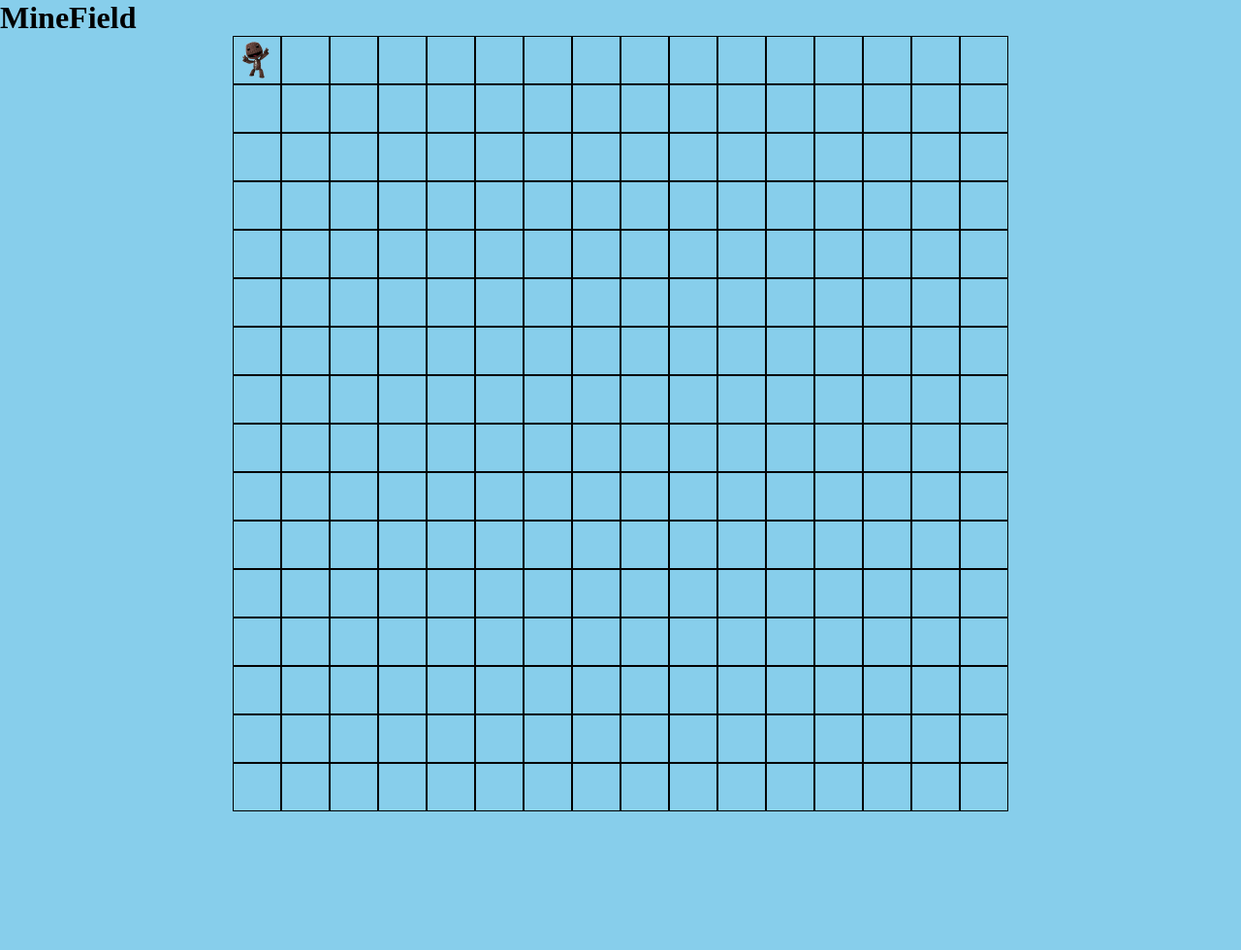
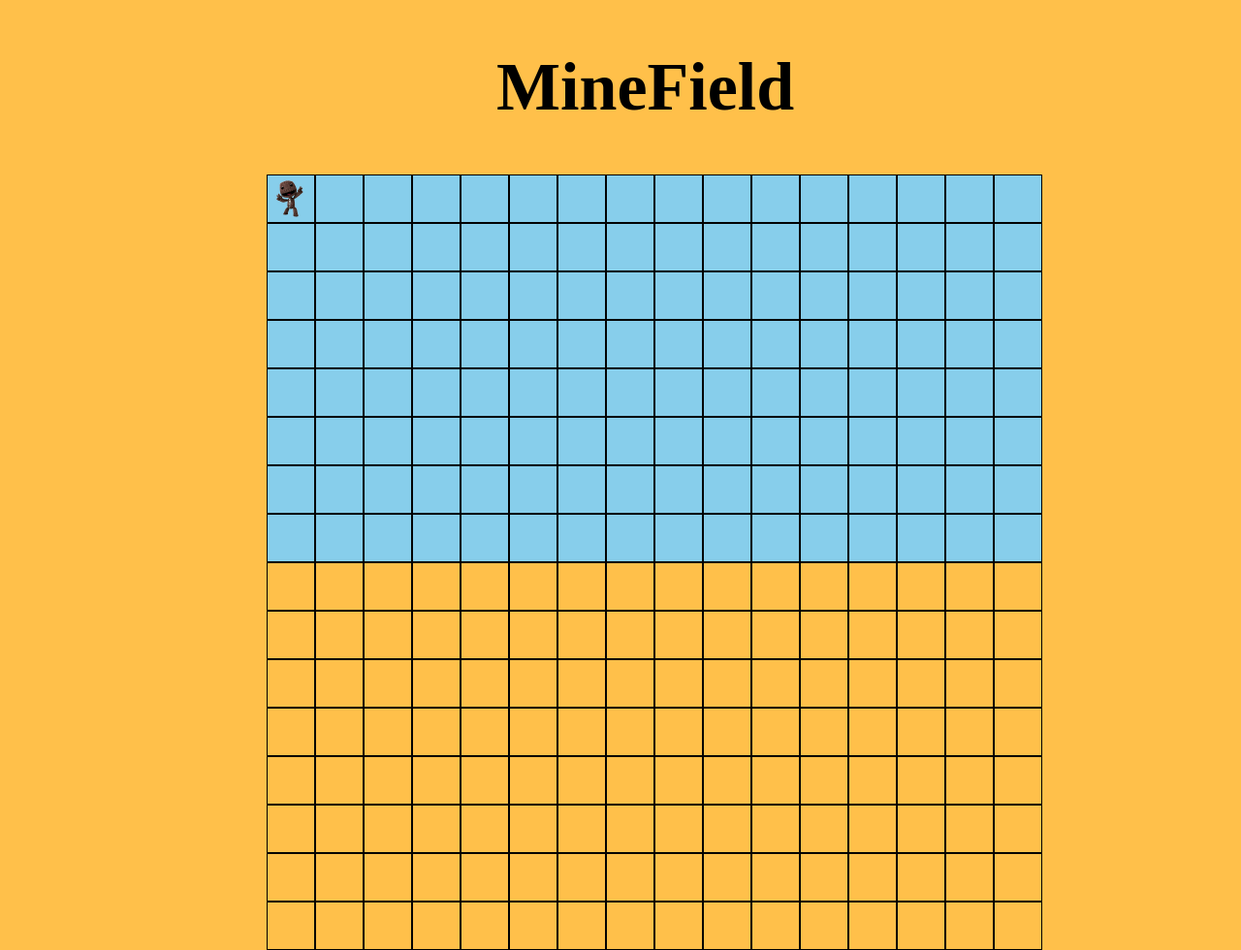
Before and after one commit to OneilCampbell/Minefield, a plain HTML site: page index.html in a window 1280 px wide. Shown: the whole page at 97% size. Before the commit the page ends 837 px from the top, so only its background shows below. Drawn offline with Linux system fonts and the light colour scheme.

Commit message:
changed styling for gameboard and background

```diff
--- a/CSS/main.css
+++ b/CSS/main.css
@@ -5,15 +5,21 @@
 }
 
 body{
-	background:skyblue;
+	background:rgb(255, 192, 74);
+}
+
+#gameTitle{
+	margin-left: 40%;
+	font-size:70px;
+	margin-top: 50px;
 }
 
 #gameBoard{
-	height:800px;
+	height:400px;
 	width:800px;
 	background:skyblue;
 	position: relative;
-	margin:0 auto;
+	margin:50px 275px;
 }
 
 .gridSquare{
```
